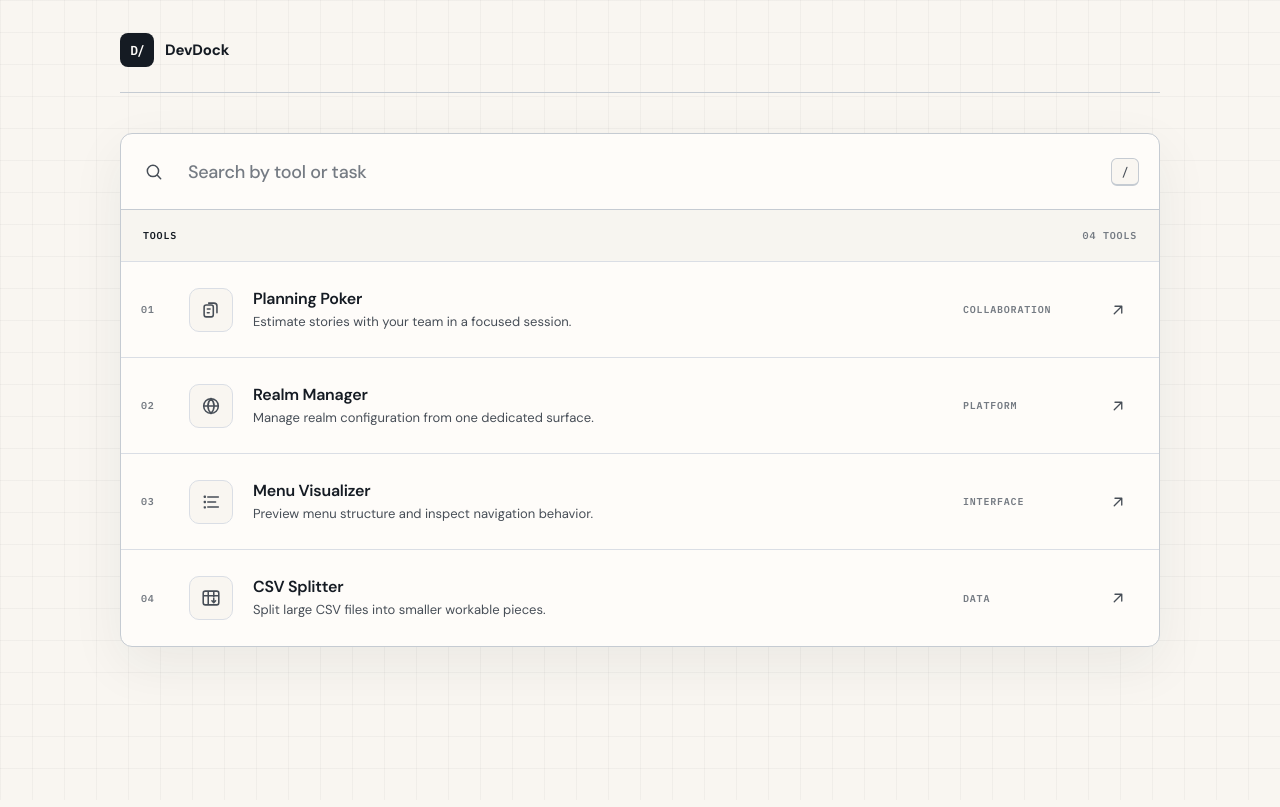
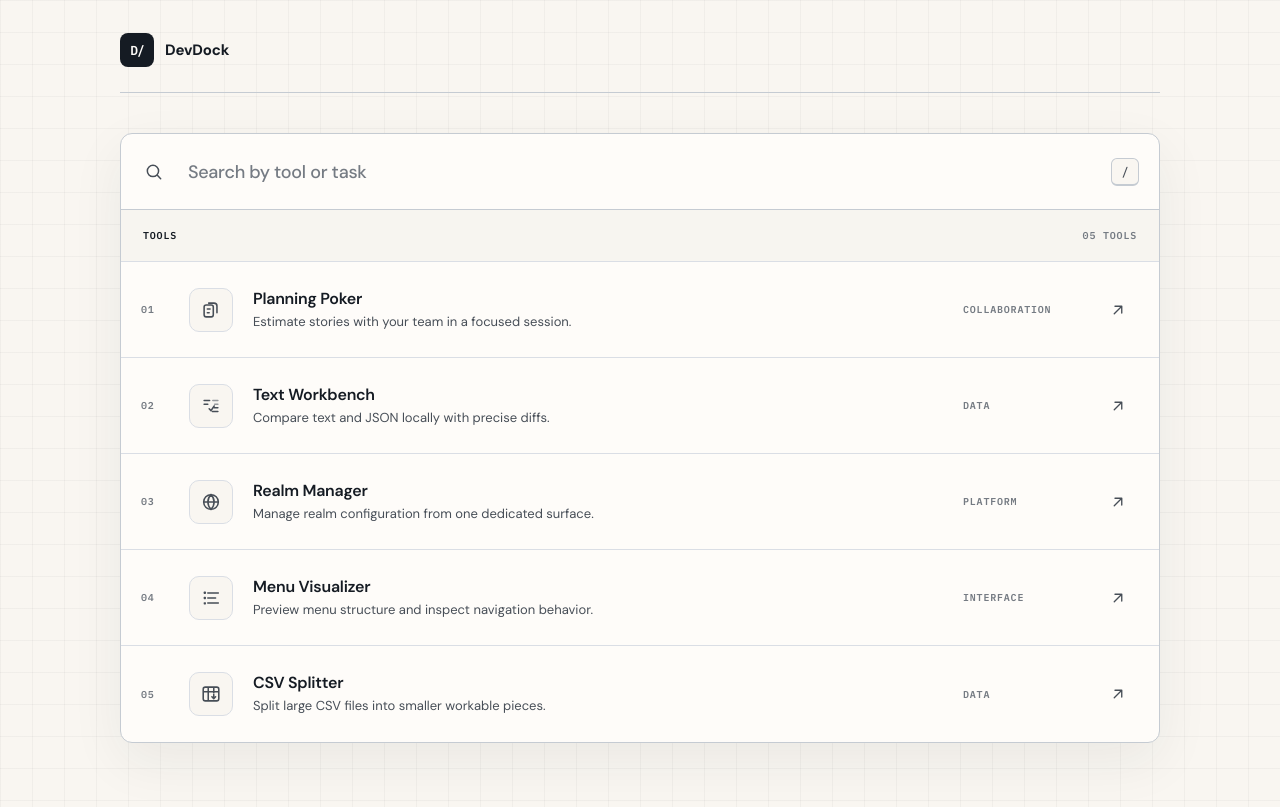
Before and after one commit to m1nggggg/DevDock, a React (Vite) app: page / in a window 1280 px wide. Built offline with nearby package versions, Linux system fonts and the light colour scheme.

Commit message:
Add Text Workbench to DevDock

```diff
--- a/src/ToolIcon.tsx
+++ b/src/ToolIcon.tsx
@@ -19,6 +19,14 @@ export const ToolIcon = ({ name }: ToolIconProps) => {
           <rect x="4.5" y="6.5" width="10" height="13" rx="2.25" stroke="currentColor" strokeWidth="1.7" />
           <path d="M9.5 4.5h5.75a3.25 3.25 0 0 1 3.25 3.25V15" stroke="currentColor" strokeWidth="1.7" strokeLinecap="round" />
           <path d="M8 11h3M8 15h2" stroke="currentColor" strokeWidth="1.7" strokeLinecap="round" />
+        </svg>
+      );
+    case 'Text Workbench':
+      return (
+        <svg {...iconProps}>
+          <path d="M4.5 6h6M4.5 10h4M15.5 14h4M13.5 18h6" stroke="currentColor" strokeWidth="1.7" strokeLinecap="round" />
+          <path d="m10 15 2 2 3.5-5" stroke="currentColor" strokeWidth="1.7" strokeLinecap="round" strokeLinejoin="round" />
+          <path d="M14 6h5.5M16 10h3.5" stroke="currentColor" strokeWidth="1.7" strokeLinecap="round" opacity=".55" />
         </svg>
       );
     case 'Realm Manager':
--- a/src/tools.ts
+++ b/src/tools.ts
@@ -11,6 +11,12 @@ export const tools: DevTool[] = [
     url: 'https://poker-pi-eosin.vercel.app/',
     description: 'Estimate stories with your team in a focused session.',
     category: 'Collaboration',
+  },
+  {
+    name: 'Text Workbench',
+    url: 'https://text-workbench-black.vercel.app/',
+    description: 'Compare text and JSON locally with precise diffs.',
+    category: 'Data',
   },
   {
     name: 'Realm Manager',
```
Also changed, not shown: 2 other files (tests, documents, lock files or other folders).
